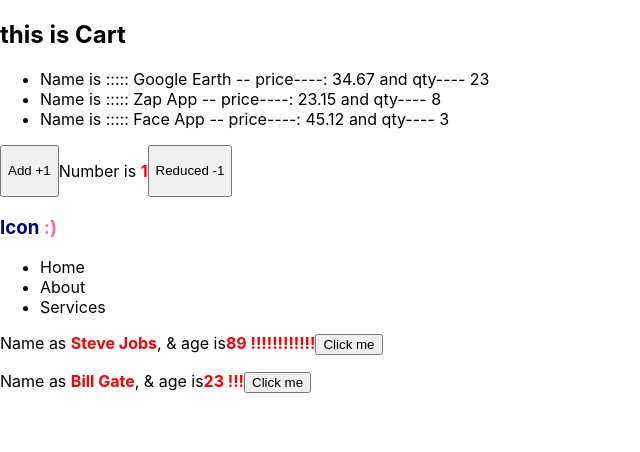
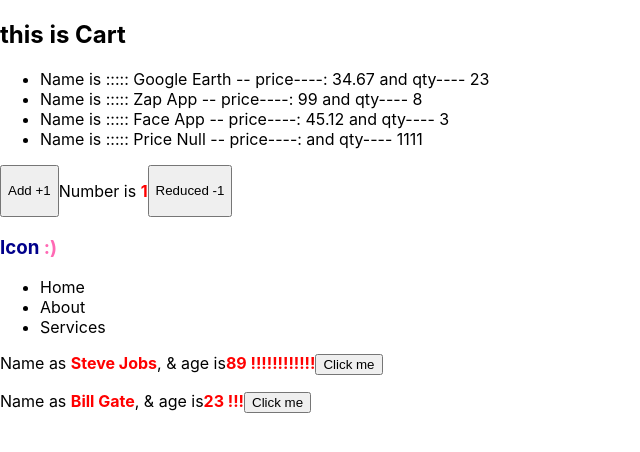
Before and after one commit to cjfo/reactutorial, a React (Create React App) app: page / in a window 1280 px wide. Shown: the top 452 px of the page, without its empty margins (0-640 px from the left). Built offline with nearby package versions, Linux system fonts and the light colour scheme.

Commit message:
list and clear using ...i

```diff
--- a/src/App.js
+++ b/src/App.js
@@ -8,8 +8,9 @@
 
 const items = [
   { id: 2321, name: 'Google Earth', price: 34.67, qty: 23 },
-  { id: 23821, name: 'Zap App', price: 23.15, qty: 8 },
+  { id: 23821, name: 'Zap App', price: undefined, qty: 8 },
   { id: 26321, name: 'Face App', price: 45.12, qty: 3 },
+  { id: 262321, name: 'Price Null', price: null, qty: 1111 },
 ];
 
 function App() {
--- a/src/Cart.js
+++ b/src/Cart.js
@@ -9,7 +9,7 @@
       <h2>this is Cart</h2>
       <ul>
         {productItems.map((i) => (
-          <CartItem key={i.id} productItem={i} />
+          <CartItem key={i.id} {...i} />
         ))}
       </ul>
     </div>
--- a/src/CartItem.js
+++ b/src/CartItem.js
@@ -1,11 +1,10 @@
 import React from 'react';
 
-function CartItem({ productItem }) {
+function CartItem({ name, price = 99, qty }) {
   return (
     <div>
       <li>
-        Name is ::::: {productItem.name} -- price----: {productItem.price} and
-        qty---- {productItem.qty}
+        Name is ::::: {name} -- price----: {price} and qty---- {qty}
       </li>
     </div>
   );
```
